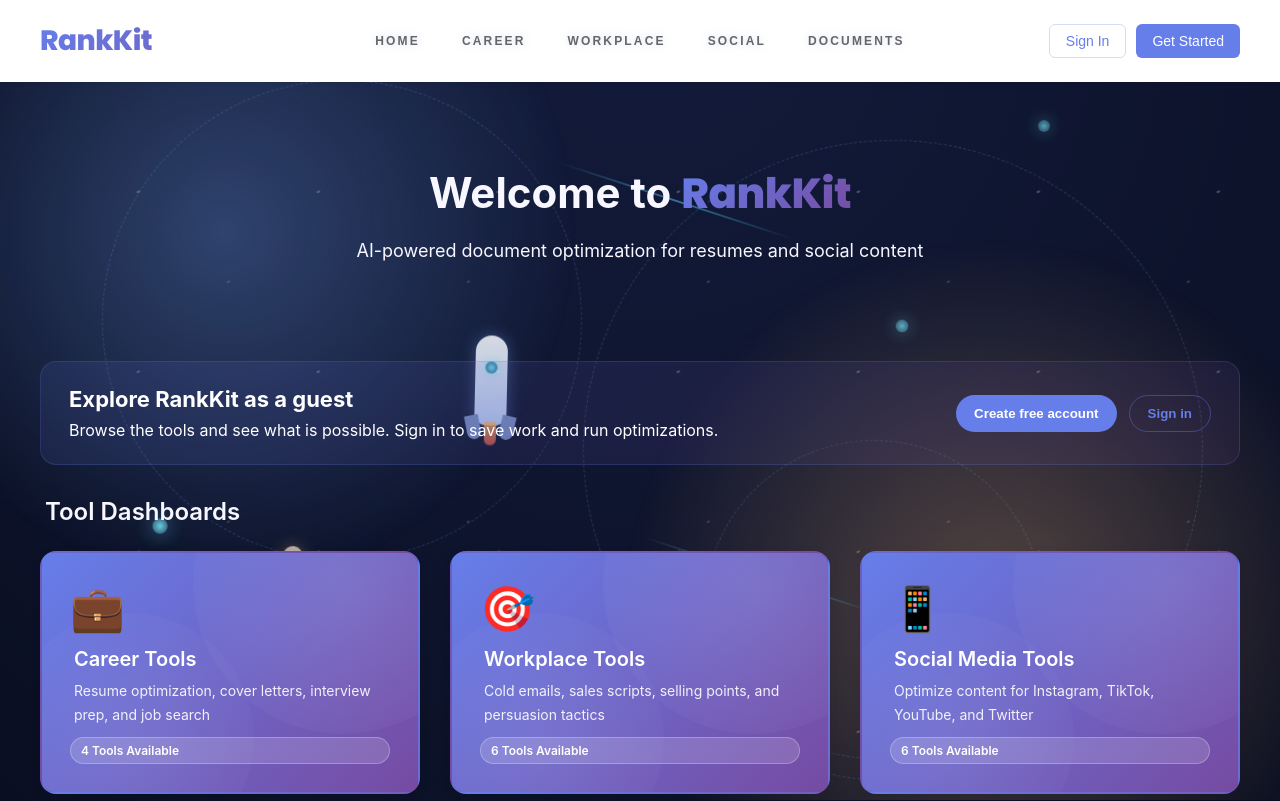
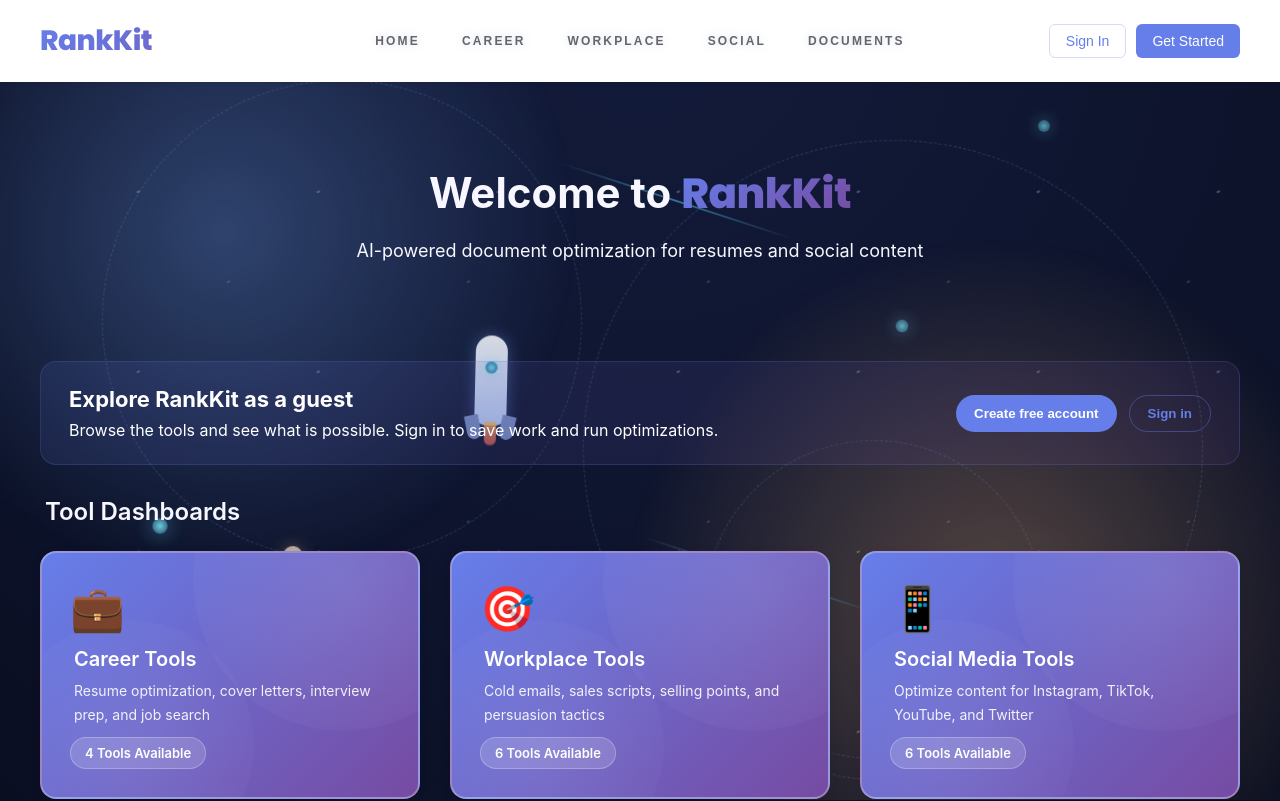
Before and after one commit to ayersdecker/rankkit, a React (Create React App) app: page /dashboard in a window 1280 px wide. Shown: the top 801 px of the page. Built offline with nearby package versions, Linux system fonts and the light colour scheme; no server answers.

Commit message:
Add white border to featured cards and improve tools count pill sizing

```diff
--- a/src/components/Dashboard/Dashboard.css
+++ b/src/components/Dashboard/Dashboard.css
@@ -414,6 +414,7 @@
   display: flex;
   flex-direction: column;
   justify-content: space-between;
+  border: 2px solid rgba(255, 255, 255, 0.3);
 }
 
 .action-card.featured::before {
@@ -469,13 +470,16 @@
 }
 
 .tools-count {
-  display: inline-block;
+  display: inline-flex;
+  align-items: center;
+  justify-content: center;
+  width: fit-content;
   margin-top: 10px;
-  padding: 5px 10px;
+  padding: 7px 14px;
   background: rgba(255, 255, 255, 0.15);
   border: 1px solid rgba(255, 255, 255, 0.25);
   border-radius: 20px;
-  font-size: 12px;
+  font-size: 13px;
   font-weight: 600;
   color: white;
   position: relative;
```
